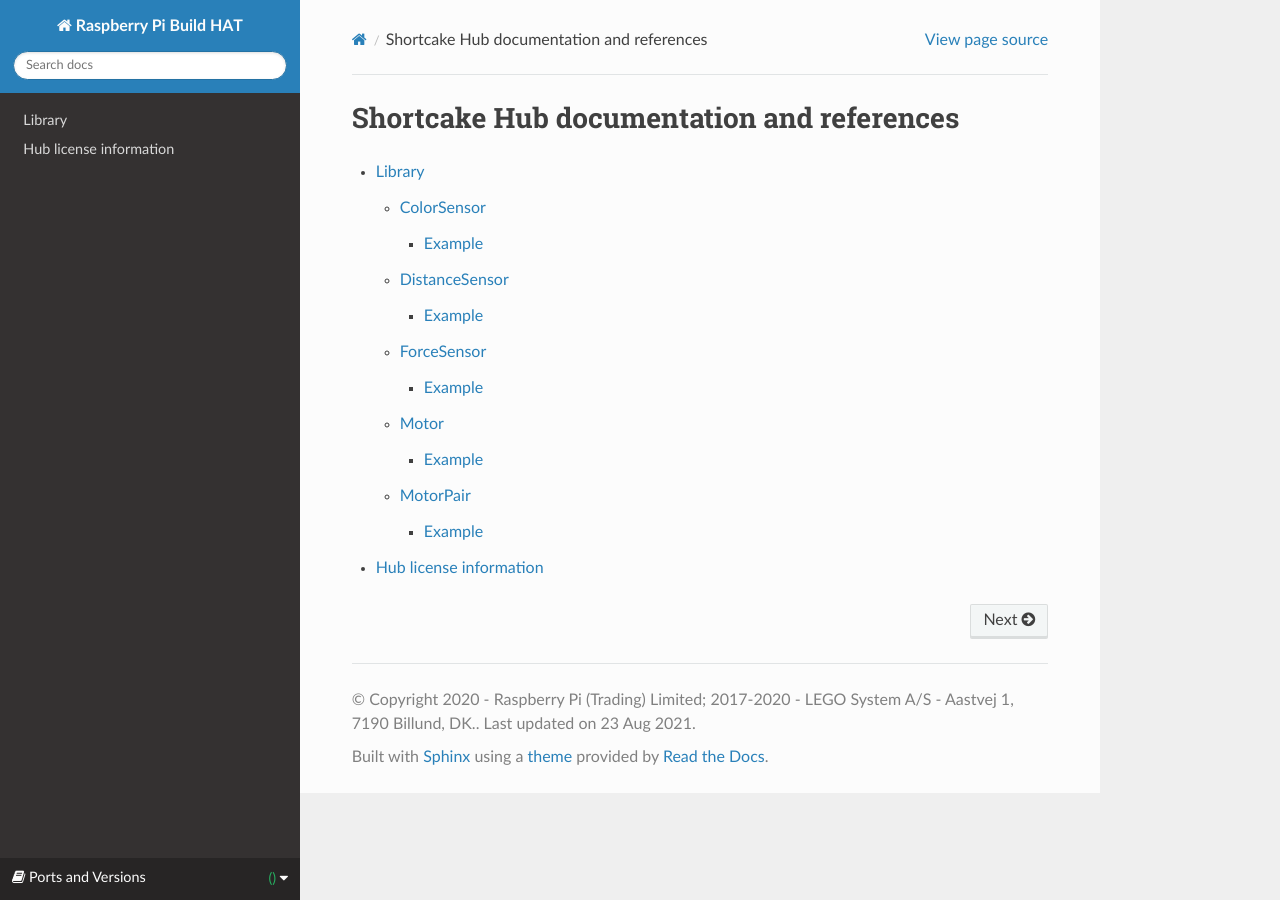
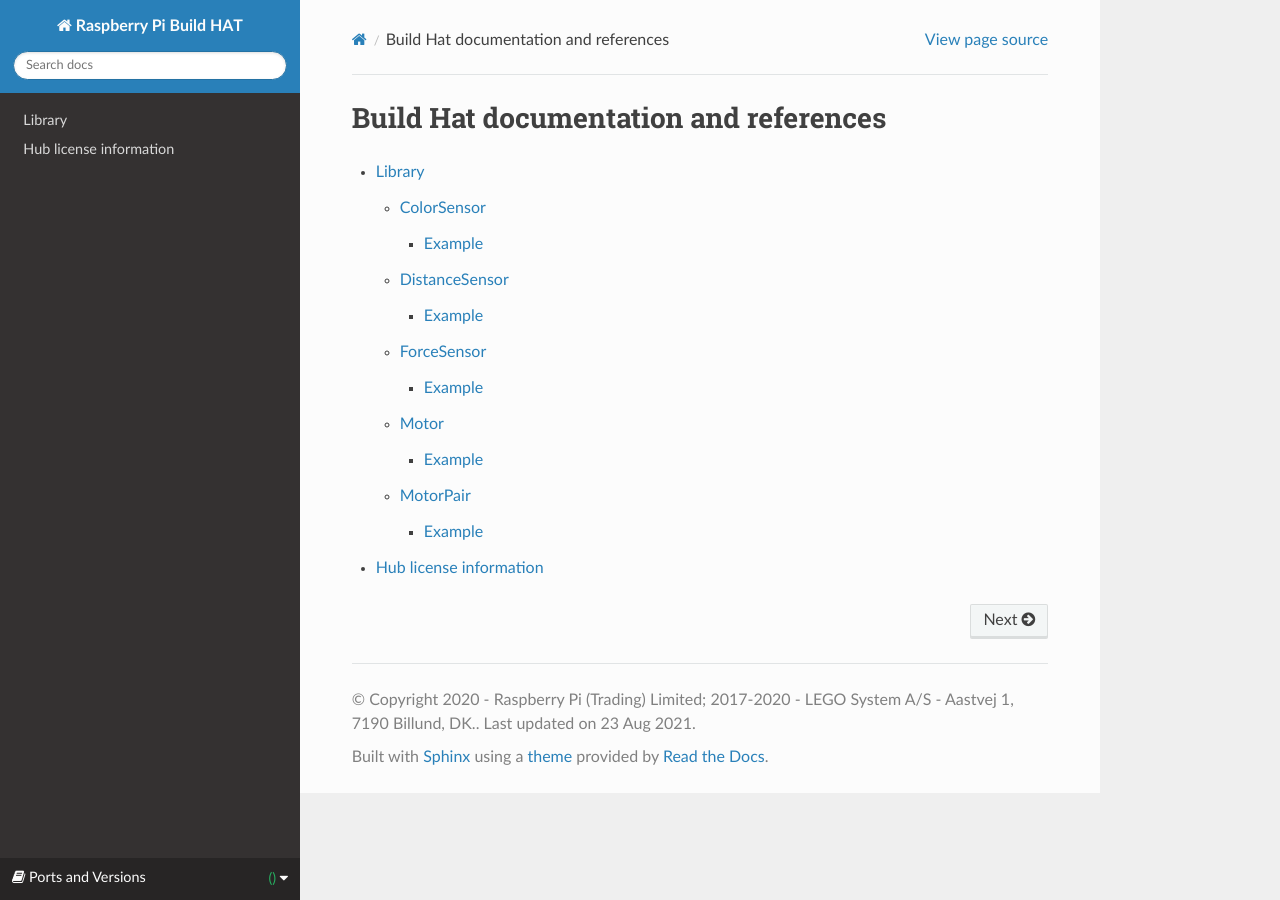
Before and after one commit to RaspberryPiFoundation/python-build-hat, a Sphinx documentation site: the page built from docs/hub_index.rst, in a window 1280 px wide. Built offline with Sphinx 7.4.7 and the Read the Docs theme 2.0.0, drawn with Linux system fonts in a browser that asks for light colours; the version number could not be read and is left out.

Commit message:
rename folder

```diff
--- a/docs/hub_index.rst
+++ b/docs/hub_index.rst
@@ -1,7 +1,7 @@
-Shortcake Hub documentation and references
-==========================================
+Build Hat documentation and references
+======================================
 
 .. toctree::
 
-    shortcake/index.rst
+    buildhat/index.rst
     license.rst
--- a/docs/templates/topindex.html
+++ b/docs/templates/topindex.html
@@ -1,54 +1,24 @@
 {% extends "layout.html" %}
 {% block body %}
 
-  <h1>Hub Documentation</h1>
+  <h1>Build Hat Documentation</h1>
 
   <p>
     {{ _('Welcome! This is the documentation for the Raspberry Pi Build HAT') }}
     {{ release|e }}{% if last_updated %}, {{ _('last updated') }} {{ last_updated|e }}{% endif %}.
   </p>
 
-  <p>
-    The Build HAT runs a port of MicroPython. The hat has its own
-    set of unique bindings to MicroPython. You are currently viewing the documentation for
-    <strong>{{ port_name }}</strong>.
-  </p>
-
-
-  <p><strong>Documentation for MicroPython and {{ port_name }}:</strong></p>
-
   <table class="contentstable"><tr>
     <td width="40%" style="padding-left:2em;">
       <p class="biglink">
-        <a class="biglink" href="{{ pathto("shortcake/index") }}">HAT Library Reference</a><br/>
-          <span class="linkdescr">Hub Library</a></span>
+        <a class="biglink" href="{{ pathto("shortcake/index") }}">Library Reference</a><br/>
+          <span class="linkdescr">Library</a></span>
       </p>
     </td>
     <td width="40%" style="padding-left:2em;">
       <p class="biglink">
         <a class="biglink" href="{{ pathto("license") }}">License</a><br/>
-        <span class="linkdescr">MicroPython license information</span>
-      </p>
-    </td>
-  </tr></table>
-
-  <p><strong>External links:</strong></p>
-
-  <table class="contentstable"><tr>
-    <td width="40%" style="padding-left:2em;">
-      <p class="biglink">
-      <a class="biglink" href="http://micropython.org">MicroPython homepage</a><br/>
-        <span class="linkdescr">the official MicroPython site</span>
-      </p>
-      <p class="biglink">
-        <a class="biglink" href="http://forum.micropython.org">MicroPython forum</a><br/>
-        <span class="linkdescr">community discussion for all things related to MicroPython</span>
-      </p>
-    </td>
-    <td width="40%" style="padding-left:2em;">
-      <p class="biglink">
-        <a class="biglink" href="https://github.com/micropython">MicroPython on GitHub</a><br/>
-        <span class="linkdescr">contribute to the source code on GitHub</span>
+        <span class="linkdescr">License information</span>
       </p>
     </td>
   </tr></table>
```
Also changed, not shown: docs/buildhat/index.rst (renamed from docs/shortcake/index.rst), docs/buildhat/wrapper/color.py (renamed from docs/shortcake/wrapper/color.py), docs/buildhat/wrapper/colorsensor.rst (renamed from docs/shortcake/wrapper/colorsensor.rst), docs/buildhat/wrapper/distance.py (renamed from docs/shortcake/wrapper/distance.py), docs/buildhat/wrapper/distancesensor.rst (renamed from docs/shortcake/wrapper/distancesensor.rst), docs/buildhat/wrapper/force.py (renamed from docs/shortcake/wrapper/force.py), docs/buildhat/wrapper/forcesensor.rst (renamed from docs/shortcake/wrapper/forcesensor.rst), docs/buildhat/wrapper/motor.py (renamed from docs/shortcake/wrapper/motor.py), docs/buildhat/wrapper/motor.rst (renamed from docs/shortcake/wrapper/motor.rst), docs/buildhat/wrapper/motorpair.py (renamed from docs/shortcake/wrapper/motorpair.py), docs/buildhat/wrapper/motorpair.rst (renamed from docs/shortcake/wrapper/motorpair.rst).
